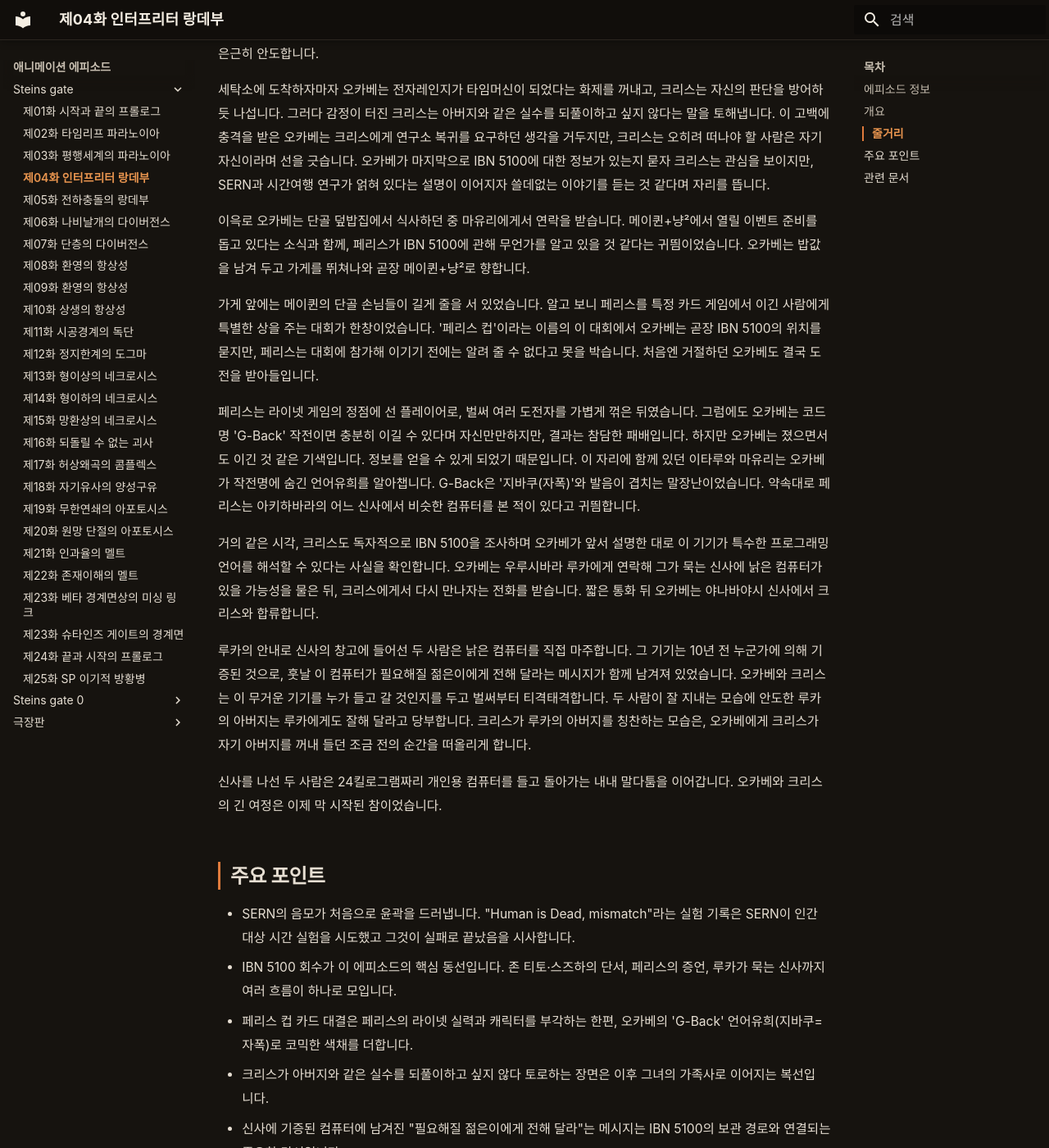
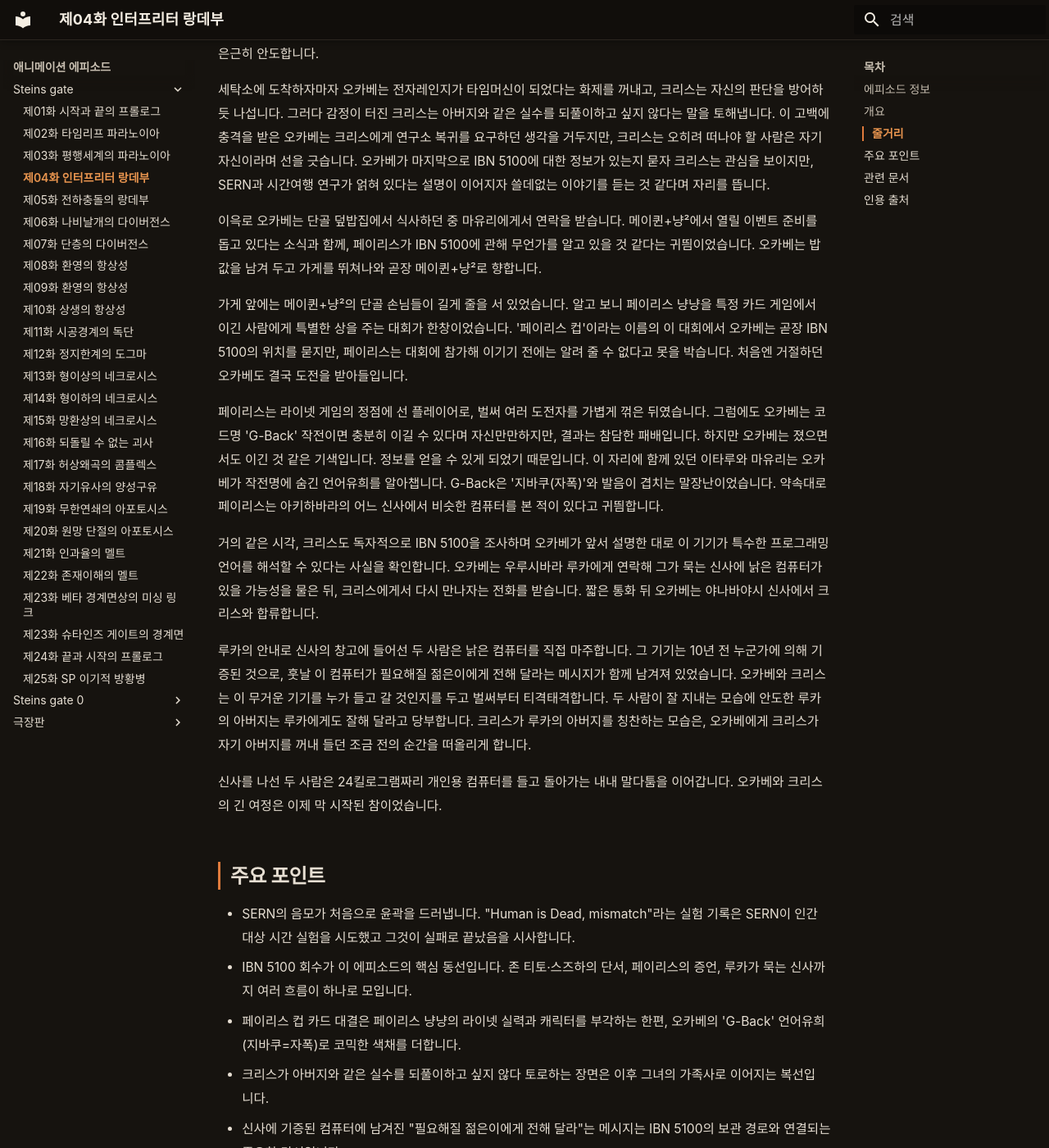
Before and after one commit to sgwiki/sgwiki.github.io, an MkDocs documentation site: the page built from wiki/애니메이션-에피소드/steins-gate/제04화-인터프리터-랑데부.md, in a window 1280 px wide and 1400 px high, scrolled down 1980 px. Shown: the whole window at 82% size. Built offline with MkDocs 1.6.1 and Material for MkDocs 9.7.7, drawn with Linux system fonts in a browser that asks for light colours; some web fonts are replaced; some of the changed text lies outside the part shown.

Commit message:
chore(wiki): 제04화 정비 — '페이리스 냥냥' 정식 표기로 통일·메이퀸+냥² 가게명 보완·인용 출처 섹션 추가
Co-Authored-By: Claude Opus 4.6 <noreply@anthropic.com>

```diff
--- a/wiki/애니메이션-에피소드/steins-gate/제04화-인터프리터-랑데부.md
+++ b/wiki/애니메이션-에피소드/steins-gate/제04화-인터프리터-랑데부.md
@@ -3,7 +3,7 @@ slug: sg-ep04-interpreter-rendezvous
 date: 2026-06-29
 category: anime-episode
 spoiler: early_story
-description: "슈타인즈 게이트(TV 애니메이션) 제4화. 오카베 린타로가 SERN의 음모를 해독할 열쇠가 될 골동품 컴퓨터 IBN 5100의 행방을 좇아 메이드 카페의 페리스와 카드 대결을 벌이고, 야나바야시 신사에서 그 기기를 손에 넣는 과정을 그린다."
+description: "슈타인즈 게이트(TV 애니메이션) 제4화. 오카베 린타로가 SERN의 음모를 해독할 열쇠가 될 골동품 컴퓨터 IBN 5100의 행방을 좇아 메이드 카페의 페이리스 냥냥과 카드 대결을 벌이고, 야나바야시 신사에서 그 기기를 손에 넣는 과정을 그린다."
 ---
 
 !!! warning "스포일러"
@@ -27,7 +27,7 @@ description: "슈타인즈 게이트(TV 애니메이션) 제4화. 오카베 린
 
 ## 개요
 
-오카베 린타로가 SERN의 음모를 해독할 열쇠를 쥐고 있을지 모르는 골동품 컴퓨터 IBN 5100의 행방을 알아내기 위해 메이드 카페의 페리스와 지략을 겨루고, 마침내 야나바야시 신사에서 그 기기를 손에 넣는 과정을 그린 에피소드입니다. 한편 마키세 크리스는 아버지와 같은 길을 되풀이하지 않겠다는 두려움을 내비치며, 오카베와 크리스 사이의 거리가 조금씩 좁혀집니다.
+오카베 린타로가 SERN의 음모를 해독할 열쇠를 쥐고 있을지 모르는 골동품 컴퓨터 IBN 5100의 행방을 알아내기 위해 메이드 카페 메이퀸+냥²의 페이리스 냥냥과 지략을 겨루고, 마침내 야나바야시 신사에서 그 기기를 손에 넣는 과정을 그린 에피소드입니다. 한편 마키세 크리스는 아버지와 같은 길을 되풀이하지 않겠다는 두려움을 내비치며, 오카베와 크리스 사이의 거리가 조금씩 좁혀집니다.
 
 ## 줄거리
 
@@ -43,11 +43,11 @@ description: "슈타인즈 게이트(TV 애니메이션) 제4화. 오카베 린
 
 세탁소에 도착하자마자 오카베는 전자레인지가 타임머신이 되었다는 화제를 꺼내고, 크리스는 자신의 판단을 방어하듯 나섭니다. 그러다 감정이 터진 크리스는 아버지와 같은 실수를 되풀이하고 싶지 않다는 말을 토해냅니다. 이 고백에 충격을 받은 오카베는 크리스에게 연구소 복귀를 요구하던 생각을 거두지만, 크리스는 오히려 떠나야 할 사람은 자기 자신이라며 선을 긋습니다. 오카베가 마지막으로 IBN 5100에 대한 정보가 있는지 묻자 크리스는 관심을 보이지만, SERN과 시간여행 연구가 얽혀 있다는 설명이 이어지자 쓸데없는 이야기를 듣는 것 같다며 자리를 뜹니다.
 
-이윽로 오카베는 단골 덮밥집에서 식사하던 중 마유리에게서 연락을 받습니다. 메이퀸+냥²에서 열릴 이벤트 준비를 돕고 있다는 소식과 함께, 페리스가 IBN 5100에 관해 무언가를 알고 있을 것 같다는 귀띔이었습니다. 오카베는 밥값을 남겨 두고 가게를 뛰쳐나와 곧장 메이퀸+냥²로 향합니다.
+이윽로 오카베는 단골 덮밥집에서 식사하던 중 마유리에게서 연락을 받습니다. 메이퀸+냥²에서 열릴 이벤트 준비를 돕고 있다는 소식과 함께, 페이리스가 IBN 5100에 관해 무언가를 알고 있을 것 같다는 귀띔이었습니다. 오카베는 밥값을 남겨 두고 가게를 뛰쳐나와 곧장 메이퀸+냥²로 향합니다.
 
-가게 앞에는 메이퀸의 단골 손님들이 길게 줄을 서 있었습니다. 알고 보니 페리스를 특정 카드 게임에서 이긴 사람에게 특별한 상을 주는 대회가 한창이었습니다. '페리스 컵'이라는 이름의 이 대회에서 오카베는 곧장 IBN 5100의 위치를 묻지만, 페리스는 대회에 참가해 이기기 전에는 알려 줄 수 없다고 못을 박습니다. 처음엔 거절하던 오카베도 결국 도전을 받아들입니다.
+가게 앞에는 메이퀸+냥²의 단골 손님들이 길게 줄을 서 있었습니다. 알고 보니 페이리스 냥냥을 특정 카드 게임에서 이긴 사람에게 특별한 상을 주는 대회가 한창이었습니다. '페이리스 컵'이라는 이름의 이 대회에서 오카베는 곧장 IBN 5100의 위치를 묻지만, 페이리스는 대회에 참가해 이기기 전에는 알려 줄 수 없다고 못을 박습니다. 처음엔 거절하던 오카베도 결국 도전을 받아들입니다.
 
-페리스는 라이넷 게임의 정점에 선 플레이어로, 벌써 여러 도전자를 가볍게 꺾은 뒤였습니다. 그럼에도 오카베는 코드명 'G-Back' 작전이면 충분히 이길 수 있다며 자신만만하지만, 결과는 참담한 패배입니다. 하지만 오카베는 졌으면서도 이긴 것 같은 기색입니다. 정보를 얻을 수 있게 되었기 때문입니다. 이 자리에 함께 있던 이타루와 마유리는 오카베가 작전명에 숨긴 언어유희를 알아챕니다. G-Back은 '지바쿠(자폭)'와 발음이 겹치는 말장난이었습니다. 약속대로 페리스는 아키하바라의 어느 신사에서 비슷한 컴퓨터를 본 적이 있다고 귀띔합니다.
+페이리스는 라이넷 게임의 정점에 선 플레이어로, 벌써 여러 도전자를 가볍게 꺾은 뒤였습니다. 그럼에도 오카베는 코드명 'G-Back' 작전이면 충분히 이길 수 있다며 자신만만하지만, 결과는 참담한 패배입니다. 하지만 오카베는 졌으면서도 이긴 것 같은 기색입니다. 정보를 얻을 수 있게 되었기 때문입니다. 이 자리에 함께 있던 이타루와 마유리는 오카베가 작전명에 숨긴 언어유희를 알아챕니다. G-Back은 '지바쿠(자폭)'와 발음이 겹치는 말장난이었습니다. 약속대로 페이리스는 아키하바라의 어느 신사에서 비슷한 컴퓨터를 본 적이 있다고 귀띔합니다.
 
 거의 같은 시각, 크리스도 독자적으로 IBN 5100을 조사하며 오카베가 앞서 설명한 대로 이 기기가 특수한 프로그래밍 언어를 해석할 수 있다는 사실을 확인합니다. 오카베는 우루시바라 루카에게 연락해 그가 묵는 신사에 낡은 컴퓨터가 있을 가능성을 물은 뒤, 크리스에게서 다시 만나자는 전화를 받습니다. 짧은 통화 뒤 오카베는 야나바야시 신사에서 크리스와 합류합니다.
 
@@ -58,8 +58,8 @@ description: "슈타인즈 게이트(TV 애니메이션) 제4화. 오카베 린
 ## 주요 포인트
 
 - SERN의 음모가 처음으로 윤곽을 드러냅니다. "Human is Dead, mismatch"라는 실험 기록은 SERN이 인간 대상 시간 실험을 시도했고 그것이 실패로 끝났음을 시사합니다.
-- IBN 5100 회수가 이 에피소드의 핵심 동선입니다. 존 티토·스즈하의 단서, 페리스의 증언, 루카가 묵는 신사까지 여러 흐름이 하나로 모입니다.
-- 페리스 컵 카드 대결은 페리스의 라이넷 실력과 캐릭터를 부각하는 한편, 오카베의 'G-Back' 언어유희(지바쿠=자폭)로 코믹한 색채를 더합니다.
+- IBN 5100 회수가 이 에피소드의 핵심 동선입니다. 존 티토·스즈하의 단서, 페이리스의 증언, 루카가 묵는 신사까지 여러 흐름이 하나로 모입니다.
+- 페이리스 컵 카드 대결은 페이리스 냥냥의 라이넷 실력과 캐릭터를 부각하는 한편, 오카베의 'G-Back' 언어유희(지바쿠=자폭)로 코믹한 색채를 더합니다.
 - 크리스가 아버지와 같은 실수를 되풀이하고 싶지 않다 토로하는 장면은 이후 그녀의 가족사로 이어지는 복선입니다.
 - 신사에 기증된 컴퓨터에 남겨진 "필요해질 젊은이에게 전해 달라"는 메시지는 IBN 5100의 보관 경로와 연결되는 중요한 단서입니다.
 - 오카베와 크리스가 24킬로그램의 컴퓨터를 함께 들고 나오며 티격태격하는 마지막 장면은 두 사람의 관계가 한 단계 가까워졌음을 보여줍니다.
@@ -76,3 +76,5 @@ description: "슈타인즈 게이트(TV 애니메이션) 제4화. 오카베 린
 - [우루시바라 루카](../../캐릭터/우루시바라-루카.md)
 - [아마네 스즈하](../../캐릭터/아마네-스즈하.md)
 - [키류 모에카](../../캐릭터/키류-모에카.md)
+
+## 인용 출처
```
